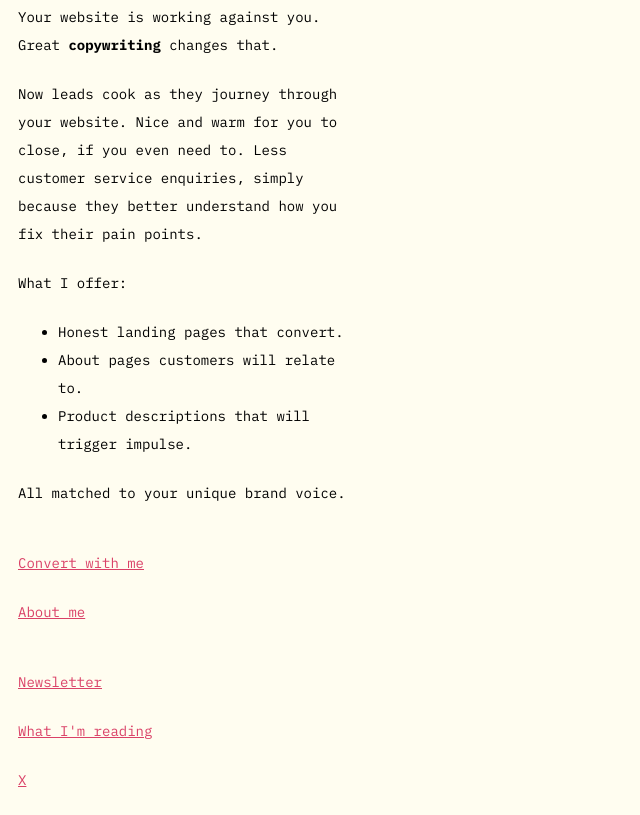
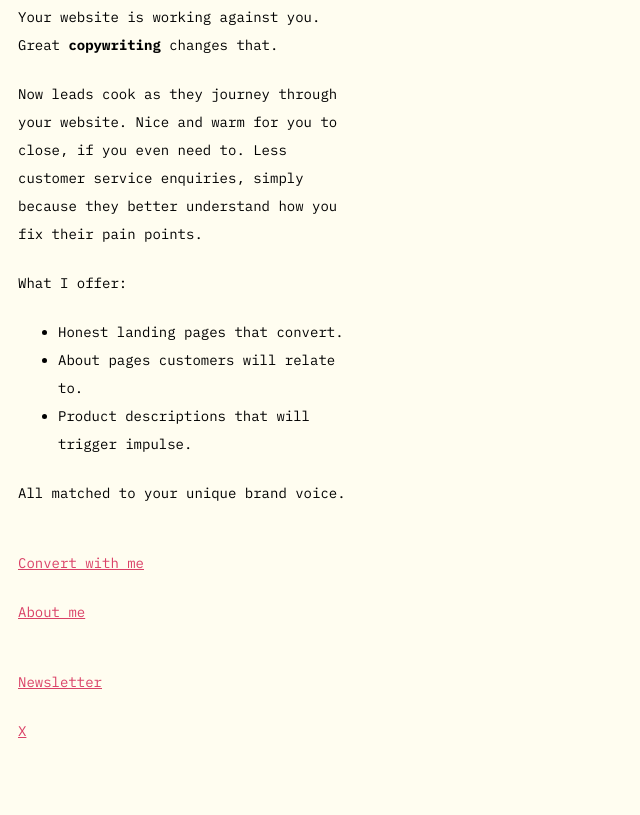
Before and after one commit to lachielee77/my-website, a plain HTML site: page index.html in a window 1280 px wide. Shown: the part 462-1277 px from the top of the page, without its empty margins (0-640 px from the left). After the commit the page ends 1228 px from the top, so only its background shows below. Drawn offline with Linux system fonts and the light colour scheme.

Commit message:
Update index.html

```diff
--- a/index.html
+++ b/index.html
@@ -83,7 +83,6 @@
         <p><a href="contact.html">Convert with me</a></p>
         <p class="ex-spacing"><a href="aboutme.html">About me</a></p>
         <p><a href="https://lachielee.substack.com/">Newsletter</a></p>
-	<p><a href="https://fable.co/lachielee-245763081891">What I'm reading</a></p>
         <p><a href="https://x.com/lachielee77">X</a></p>
     </footer>
   </div>
```
